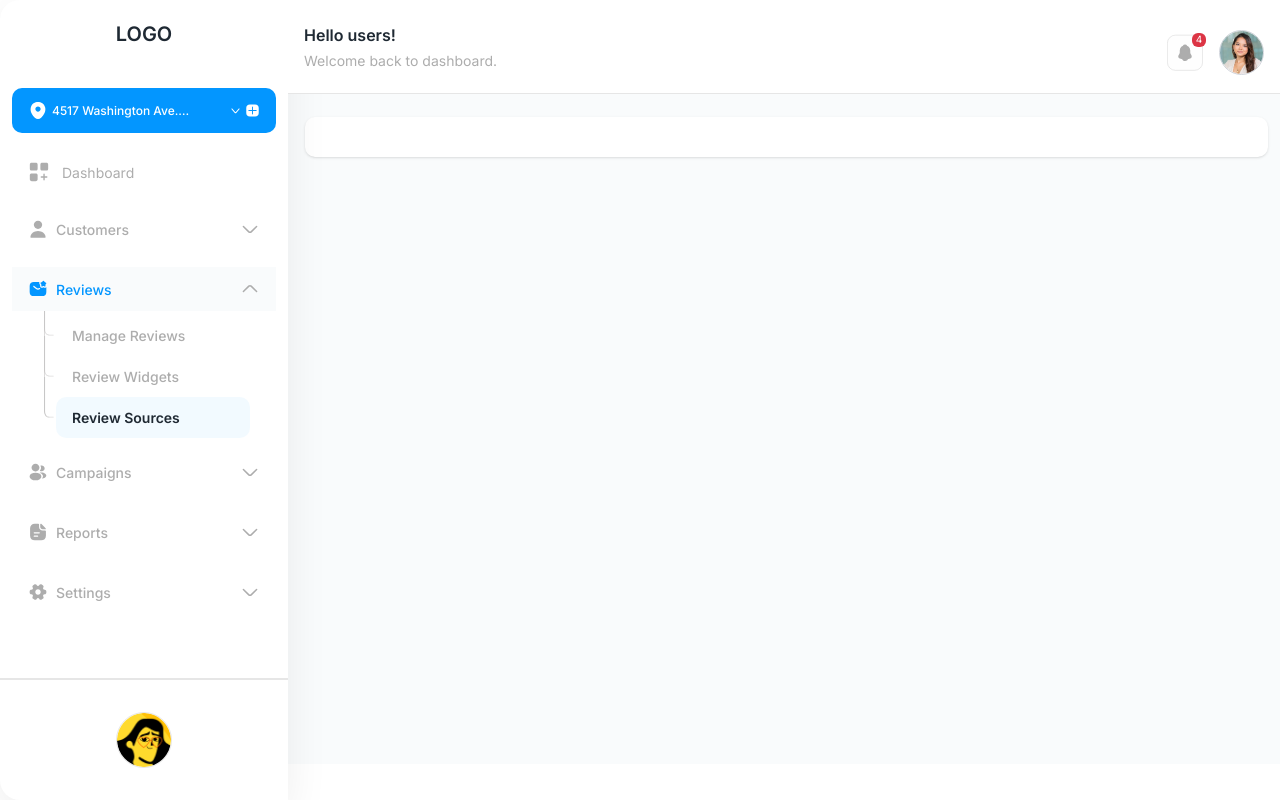
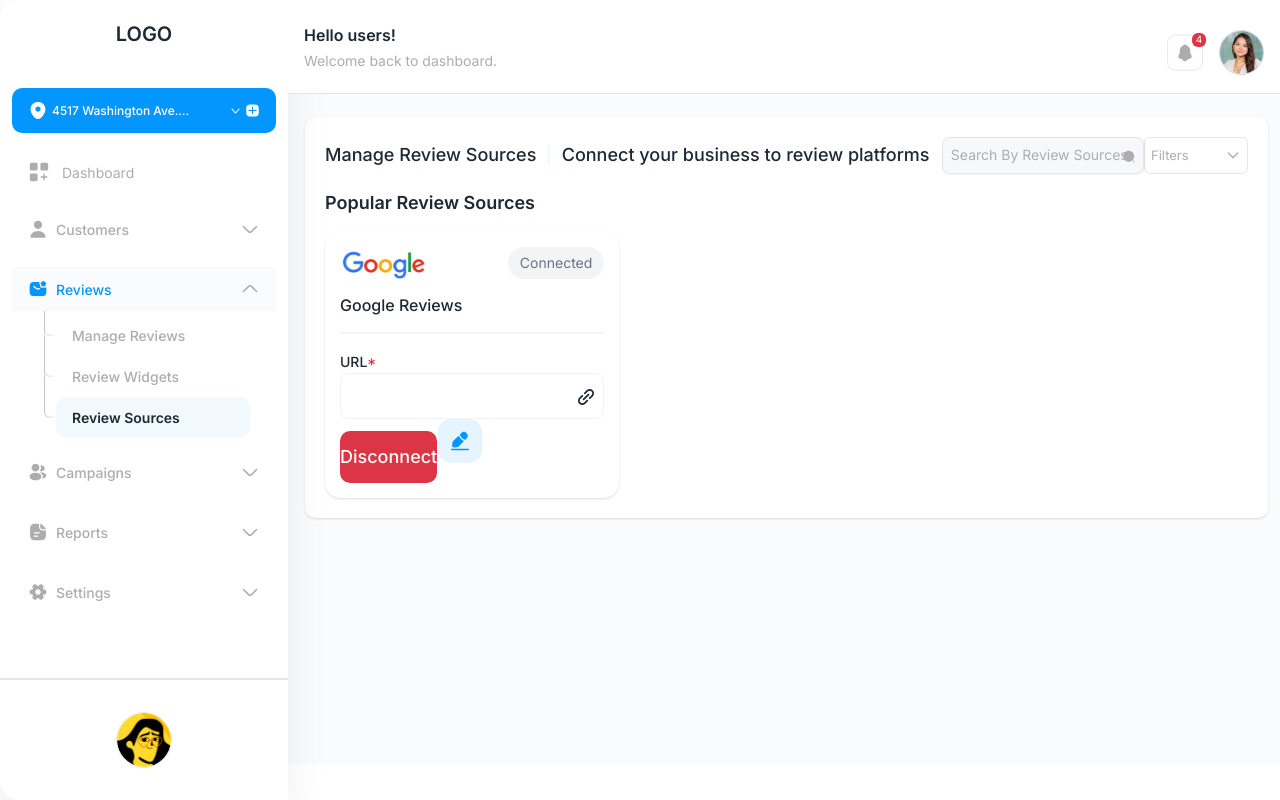
Before and after one commit to sumithub/rs-web-develop, a Next.js app: page /review-sources in a window 1280 px wide. Built offline with nearby package versions, Linux system fonts and the light colour scheme.

Commit message:
review sources

```diff
--- a/src/app/globals.css
+++ b/src/app/globals.css
@@ -3,6 +3,7 @@
 :root {
   --primary: #0396FF;
   --primary2: #6FC3FF;
+  --primary3: #0096FF;
   --secondary: #1F2933;
   --secondary2: #F6F8FB;
   --text: #FEFEFE;
@@ -29,6 +30,7 @@
   --color-primary: var(--primary);
   --border-primary: var(--primary);
   --color-primary2: var(--primary2);
+  --color-primary3: var(--primary3);
   --color-secondary: var(--secondary);
   --color-secondary2: var(--secondary2);
   --color-text: var(--text);
--- a/src/app/review-sources/page.js
+++ b/src/app/review-sources/page.js
@@ -1,8 +1,73 @@
+"use client"
+import Image from "next/image";
 import AdminLayout from "../../components/AdminLayout";
+import CustomSelectBox from "../../components/form/CustomSelectBox";
+import Search from "../../components/form/Search";
+import Status from "../../components/Status";
+import Input from "../../components/form/Input";
 
 export default function ReviewSources() {
     return (<AdminLayout>
-
+        <div className="flex justify-between">
+            <div className="flex gap-5 w-full">
+                <div className="flex gap-2.5 items-center">
+                    <h2 className="text-lg font-medium shrink-0">Manage Review Sources</h2>
+                    <div className="text-primary/10">|</div>
+                    <h2 className="text-lg font-medium shrink-0">Connect your business to review platforms</h2>
+                </div>
+                <div className="w-1/4">
+                    <Search
+                        mainClass='w-full! '
+                        placeholder="Search by Review Sources"
+                        onSearch={(s) => {
+                            setSearch(s)
+                        }}
+                    />
+                </div>
+            </div>
+            <div>
+                <CustomSelectBox
+                    defaultOption="Filters"
+                    class_='mt-0! w-26!'
+                    // value={filterBy}
+                    onChange={(e) => {
+                        setFilterBy(e.target.value)
+                    }}
+                ></CustomSelectBox>
+            </div>
+        </div>
+        <div>
+            <div className="pt-[15px]">
+                <h2 className="text-lg font-semibold">Popular Review Sources</h2>
+                <div className="pt-[15px] grid grid-cols-3 gap-5">
+                    <div className="p-[15px] shadow-sm rounded-[15px]">
+                        <div className="flex items-start justify-between">
+                            <Image unoptimized={true} src="/images/google2.svg" alt="google2" width={87} height={36} />
+                            <Status status="Connected" />
+                        </div>
+                        <div>
+                            <h2 className="text-base font-medium pt-2.5">Google Reviews</h2>
+                            <hr className="border border-secondary/5 my-[15px]" />
+                            <Input
+                                label="URL"
+                                placeholder=""
+                                hideOptional={true}
+                                isRequired={true}
+                                icon="/images/add-link.svg"
+                            />
+                        </div>
+                        <div>
+                            <button className="text-lg font-medium bg-danger py-3 rounded-[10px] text-white">
+                                Disconnect
+                            </button>
+                            <button>
+                                <Image unoptimized={true} src="/images/edit.svg" alt="edit" width={46} height={46} />
+                            </button>
+                        </div>
+                    </div>
+                </div>
+            </div>
+        </div>
     </AdminLayout>
 
     )
--- a/src/components/Models/review/ReviewDetail.js
+++ b/src/components/Models/review/ReviewDetail.js
@@ -70,7 +70,7 @@ export default function ReviewDetail({ onClose, onSave, id }) {
                             </div>
                         </div>
                     </div>
-                    <h2 className="w-4/5 ml-auto mt-[15px] text-xs">Lorem Ipsum is simply dummy text of the printing and typesetting industry. Lorem Ipsum has been the industry's standard dummy text ever since the 1500s, when an unknown printer took a galley of type and scrambled it to make a type specimen book. It has survived not only five centuries, but also the .</h2>
+                    <h2 className="w-4/5 ml-auto capitalize mt-[15px] text-xs">Lorem Ipsum is simply dummy text of the printing and typesetting industry. Lorem Ipsum has been the industry's standard dummy text ever since the 1500s, when an unknown printer took a galley of type and scrambled it to make a type specimen book. It has survived not only five centuries, but also the .</h2>
                     <div>
                         <SelectForm
                             class_="mt-[15px]! w-[10%]!"
--- a/src/components/Status.js
+++ b/src/components/Status.js
@@ -23,6 +23,9 @@ export default function Status({ status = "" }) {
     } else {
         bgClass = "bg-gray-100 text-gray-500";
     }
+    // else if (s === "connected") {
+    //     bgClass = "bg-[#A9A9A91A] text-[#A9A9A9]";
+    // }
 
 
     return <div>
```
Also changed, not shown: public/images/add-link.svg (added), public/images/google2.svg (added).
